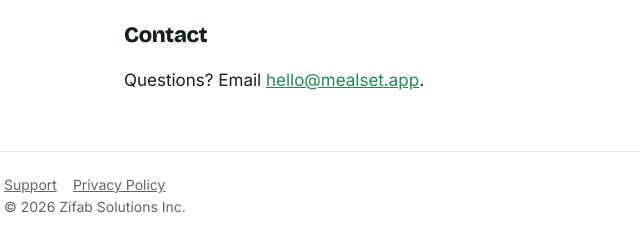
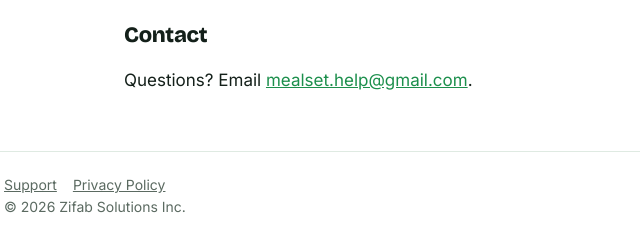
Before and after one commit to shayan-ahm/Meal-planner-app, a website: page website/privacy.html in a window 1280 px wide. Shown: the part 1175-1415 px from the top of the page, 176-816 px from the left. Drawn offline with nearby package versions, Linux system fonts and the light colour scheme.

Commit message:
Use mealset.help@gmail.com as the contact email on the website
Co-Authored-By: Claude Opus 5.5 <noreply@anthropic.com>
Claude-Session: https://claude.ai/code/session_018ua71duJr9zdG7ijJJMFXQ

```diff
--- a/website/privacy.html
+++ b/website/privacy.html
@@ -8,5 +8,5 @@
 <h2>Children</h2><p>Mealset is suitable for all ages and does not knowingly collect information from anyone, including children under 13.</p>
 <h2>Nutrition</h2><p>Nutrition values are estimates from typical ingredients and are not medical or diet advice.</p>
 <h2>Changes</h2><p>If this policy changes, we’ll update the date above.</p>
-<h2>Contact</h2><p>Questions? Email <a href="mailto:hello@mealset.app">hello@mealset.app</a>.</p></main>
+<h2>Contact</h2><p>Questions? Email <a href="mailto:mealset.help@gmail.com">mealset.help@gmail.com</a>.</p></main>
 <footer><div class="wrap"><a href="/support.html">Support</a><a href="/privacy.html">Privacy Policy</a><br>© 2026 Zifab Solutions Inc.</div></footer></body></html>
```
Also changed, not shown: website/support.html (+1 -1 lines).
